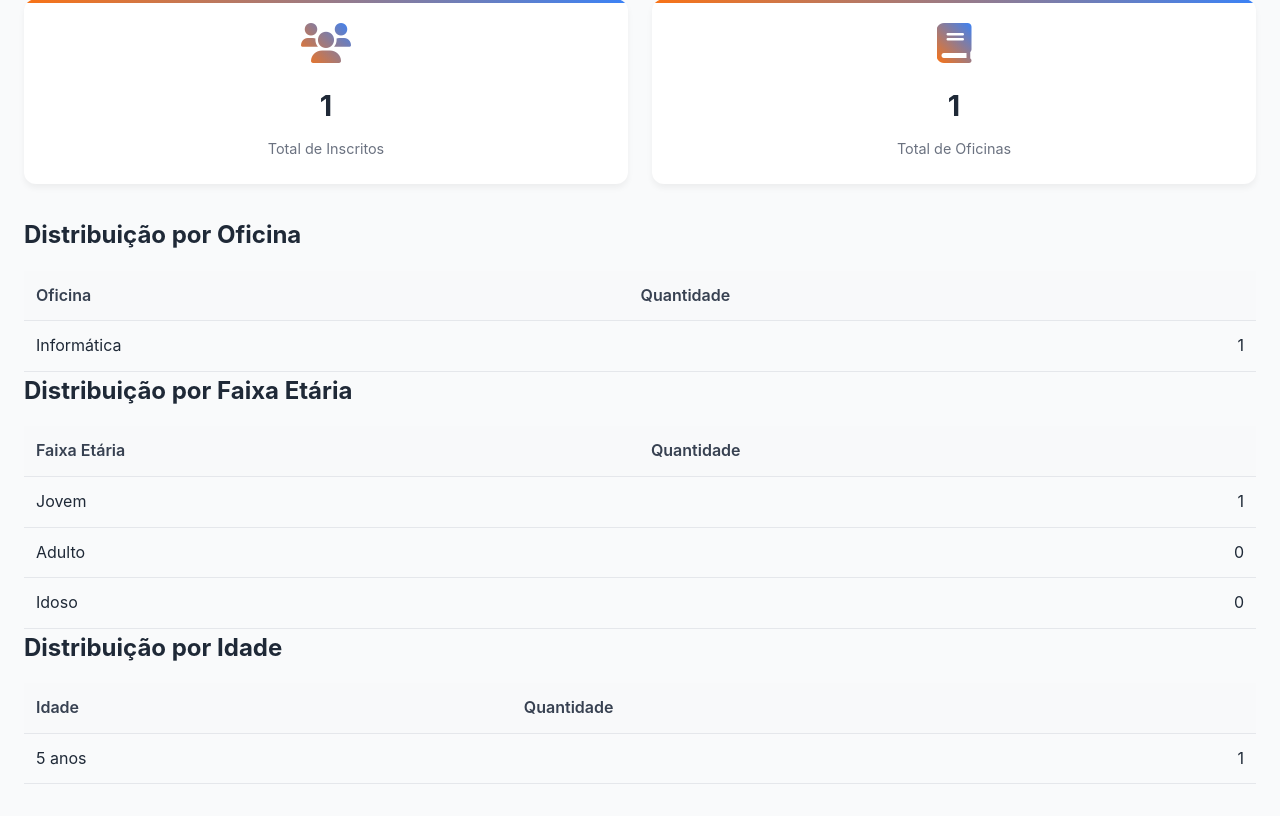
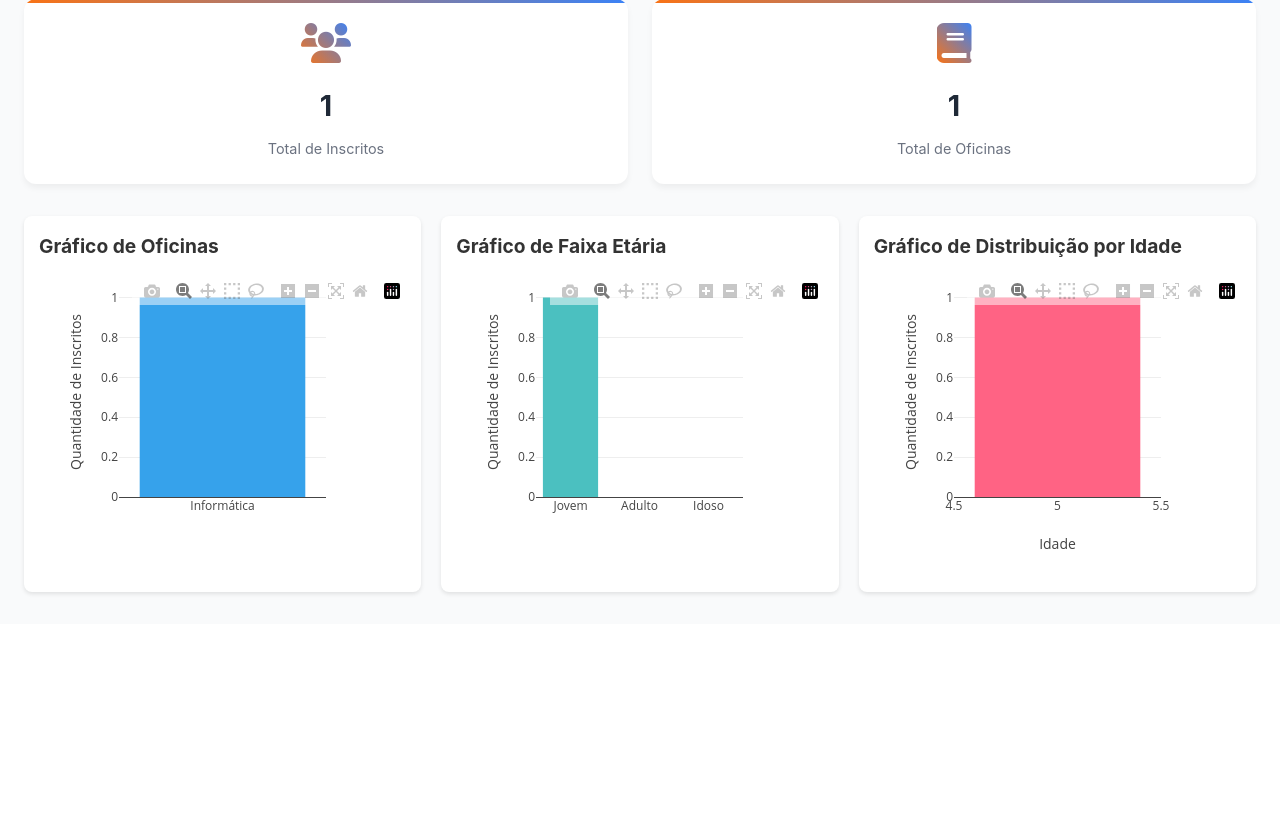
Before and after one commit to LcsGaspar/voambrozina, a Flask app: page /dashboard in a window 1280 px wide. Shown: the part 182-998 px from the top of the page. After the commit the page ends 777 px from the top, so only its background shows below. Run offline with Flask 3, Linux system fonts and the light colour scheme; the visitor is signed in with stand-in values (Sample User, id 1); data comes from the database, SQL or seed files in the repository; tables that the repository leaves empty hold one stand-in row (values such as "Sample post"); some libraries are stand-ins or nearby versions.

Commit message:
Implementacao parcial 3

```diff
--- a/src/static/css/styles.css
+++ b/src/static/css/styles.css
@@ -151,7 +151,8 @@
   .graphs {
     display: grid;
     grid-template-columns: repeat(auto-fit, minmax(300px, 1fr));
-    gap: 1.5rem;
+    gap: 20px;
+    margin-top: 20px;
   }
 
   .graph {
@@ -177,6 +178,26 @@
 
   .graph .plotly-graph-div {
     border-radius: 8px;
+  }
+
+  .graph-card {
+    background: white;
+    border-radius: 8px;
+    padding: 15px;
+    box-shadow: 0 2px 4px rgba(0,0,0,0.1);
+  }
+
+  .graph-card h2 {
+    margin-bottom: 15px;
+    font-size: 1.2rem;
+    color: #333;
+  }
+
+  #graficoOficinas,
+  #graficoFaixaEtaria,
+  #graficoIdade {
+    width: 100%;
+    height: 300px;
   }
 
   .sr-only {
--- a/src/templates/dashboard.html
+++ b/src/templates/dashboard.html
@@ -63,7 +63,7 @@
             <p>Total de Oficinas</p>
           </div>
         </div>
-
+        <!--
         <div class="dashboard-section">
           <h2>Distribuição por Oficina</h2>
           <div class="table-container">
@@ -129,11 +129,77 @@
             </table>
           </div>
         </div>
+        -->
+
+        <div class="dashboard-section graphs">
+          <div class="graph-card">
+            <h2>Gráfico de Oficinas</h2>
+            <div id="graficoOficinas"></div>
+          </div>
+
+          <div class="graph-card">
+            <h2>Gráfico de Faixa Etária</h2>
+            <div id="graficoFaixaEtaria"></div>
+          </div>
+
+          <div class="graph-card">
+            <h2>Gráfico de Distribuição por Idade</h2>
+            <div id="graficoIdade"></div>
+          </div>
+        </div>
       {% else %}
         <div class="error-message">Não foram encontrados dados para os filtros selecionados.</div>
       {% endif %}
     {% endif %}
   </div>
+
+  <script>
+    // Gráfico de Oficinas
+    const oficinasData = {
+      x: [{% for oficina in oficinas.keys() %}'{{ oficina }}',{% endfor %}],
+      y: [{% for quantidade in oficinas.values() %}{{ quantidade }},{% endfor %}],
+      type: 'bar',
+      marker: {
+        color: 'rgb(54, 162, 235)'
+      }
+    };
+
+    Plotly.newPlot('graficoOficinas', [oficinasData], {
+      margin: { t: 10 },
+      yaxis: { title: 'Quantidade de Inscritos' }
+    });
+
+    // Gráfico de Faixa Etária
+    const faixaEtariaData = {
+      x: [{% for faixa in faixas_etarias.keys() %}'{{ faixa }}',{% endfor %}],
+      y: [{% for quantidade in faixas_etarias.values() %}{{ quantidade }},{% endfor %}],
+      type: 'bar',
+      marker: {
+        color: 'rgb(75, 192, 192)'
+      }
+    };
+
+    Plotly.newPlot('graficoFaixaEtaria', [faixaEtariaData], {
+      margin: { t: 10 },
+      yaxis: { title: 'Quantidade de Inscritos' }
+    });
+
+    // Gráfico de Distribuição por Idade
+    const idadeData = {
+      x: [{% for idade in distribuicao_idade.keys()|sort %}{{ idade }},{% endfor %}],
+      y: [{% for idade in distribuicao_idade.keys()|sort %}{{ distribuicao_idade[idade] }},{% endfor %}],
+      type: 'bar',
+      marker: {
+        color: 'rgb(255, 99, 132)'
+      }
+    };
+
+    Plotly.newPlot('graficoIdade', [idadeData], {
+      margin: { t: 10 },
+      xaxis: { title: 'Idade' },
+      yaxis: { title: 'Quantidade de Inscritos' }
+    });
+  </script>
 </body>
 
 </html>
```
